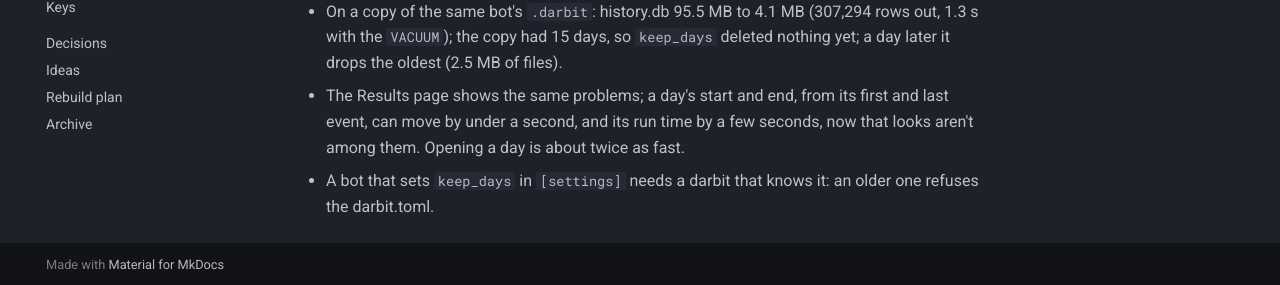
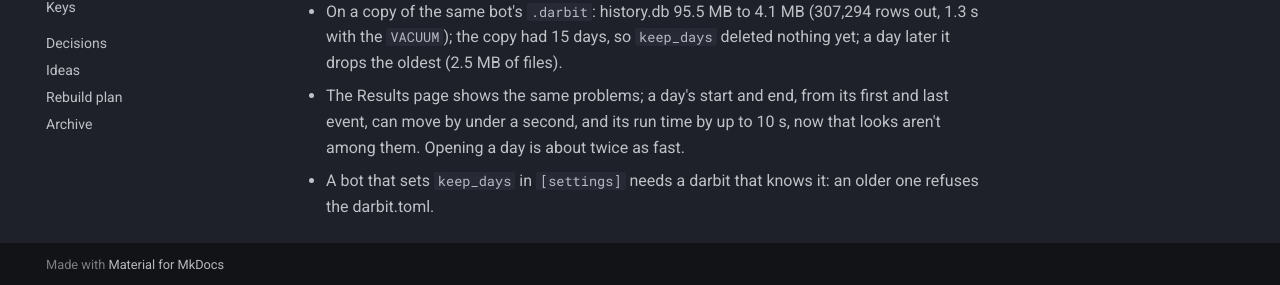
Before and after one commit to FaisalAfks/darbit, an MkDocs documentation site: the page built from docs/decisions/0021-keeping-history-small.md, in a window 1280 px wide and 900 px high, scrolled down 989 px. Shown: the part 612-897 px from the top of the window. Built offline with MkDocs 1.6.1 and Material for MkDocs 9.7.7, drawn with Linux system fonts in a browser that asks for light colours; comment, search, counter and statistics services are not loaded.

Commit message:
Decision 0021: the run time moves by up to 10 s

```diff
--- a/docs/decisions/0021-keeping-history-small.md
+++ b/docs/decisions/0021-keeping-history-small.md
@@ -42,6 +42,6 @@ About nine report lines in ten are image looks: of 327,541 history rows, 302,014
 - On a copy of the same bot's `.darbit`: history.db 95.5 MB to 4.1 MB (307,294 rows out, 1.3 s with the `VACUUM`);
   the copy had 15 days, so `keep_days` deleted nothing yet; a day later it drops the oldest (2.5 MB of files).
 - The Results page shows the same problems; a day's start and end, from its first and last event, can move by under
-  a second, and its run time by a few seconds, now that looks aren't among them. Opening a day is about twice as
+  a second, and its run time by up to 10 s, now that looks aren't among them. Opening a day is about twice as
   fast.
 - A bot that sets `keep_days` in `[settings]` needs a darbit that knows it: an older one refuses the darbit.toml.
```
